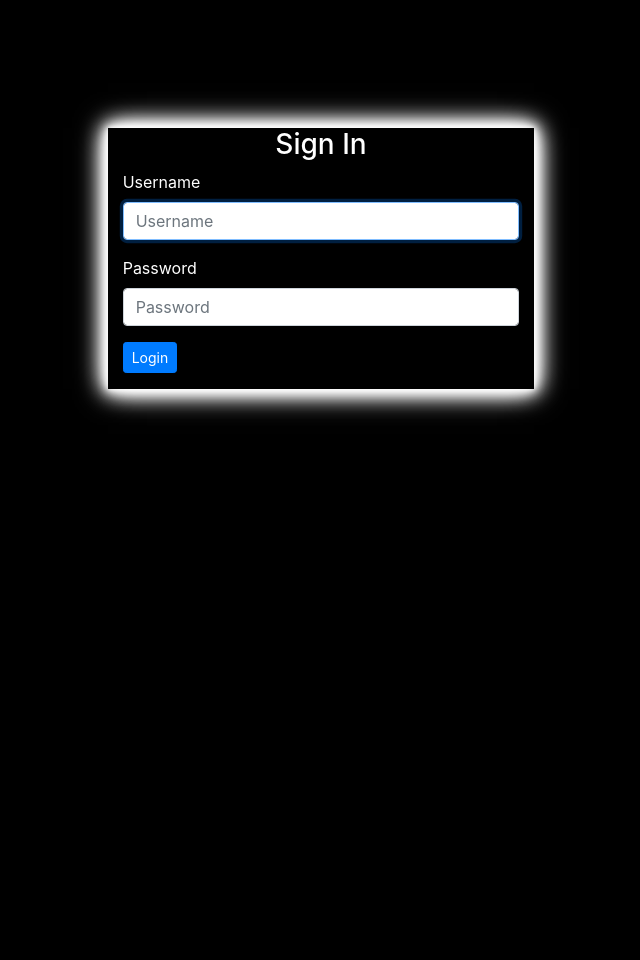
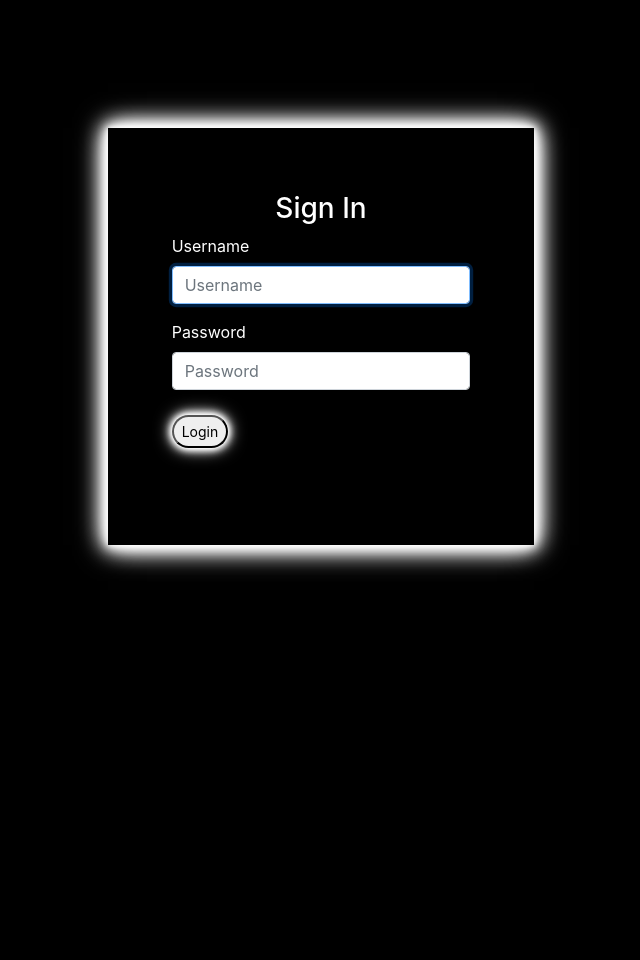
Before and after one commit to Memory-Wabwile/Instagram-Clone, a Django app: page /accounts/login/ in a window 1280 px wide. Shown: the whole page, without its empty margins (319-959 px from the left). Run offline with Django 4.2, Linux system fonts and the light colour scheme; some libraries are stand-ins or nearby versions.

```diff
--- a/gram/templates/base.html
+++ b/gram/templates/base.html
@@ -8,9 +8,9 @@
   <meta charset="utf-8">
 
   {% if title %}
-  <title> Mems Gallery - {{title}}</title>
+  <title> Instagram - {{title}}</title>
   {% else %}
-    <title> Mems Gallery </title>
+    <title> Innstagram </title>
   {% endif %}
 
     {% block styles %}
--- a/gram/templates/registration/login.html
+++ b/gram/templates/registration/login.html
@@ -5,7 +5,7 @@
    <div  class="row">
        <!-- Empty div -->
        <div class="col-md-4"></div>
-       <div style="  margin-top: 10%;  color: white; box-shadow:  0 0 5px #fff,0 0 10px #fff,0 0 15px #fff,0 0 20px #fff,0 0 25px #fff,0 0 30px #fff;"  class="col-md-4">
+       <div style="  margin-top: 10%; padding: 5%; color: white; box-shadow:  0 0 5px #fff,0 0 10px #fff,0 0 15px #fff,0 0 20px #fff,0 0 25px #fff,0 0 30px #fff;"  class="col-md-4">
            {% if form.errors %}
            <p> Password or Username is incorrect </p>
            {% endif %}
@@ -20,7 +20,7 @@
                        {% csrf_token %} {% bootstrap_form form%}
 
                        <div class="form-group">
-                           <input type="submit" class="btn btn-primary btn-sm" value="Login">
+                           <input style="border-radius: 25px; margin-bottom: 6%; margin-top: 3%; box-shadow: 0 0 3px #fff,0 0 6px #fff,0 0 9px #fff,0 0 12px #fff,0 0 18px #fff;" type="submit" class=" btn-sm" value="Login">
                        </div>
 
                        <input type="hidden" name="next" value="{{next}}">
```
